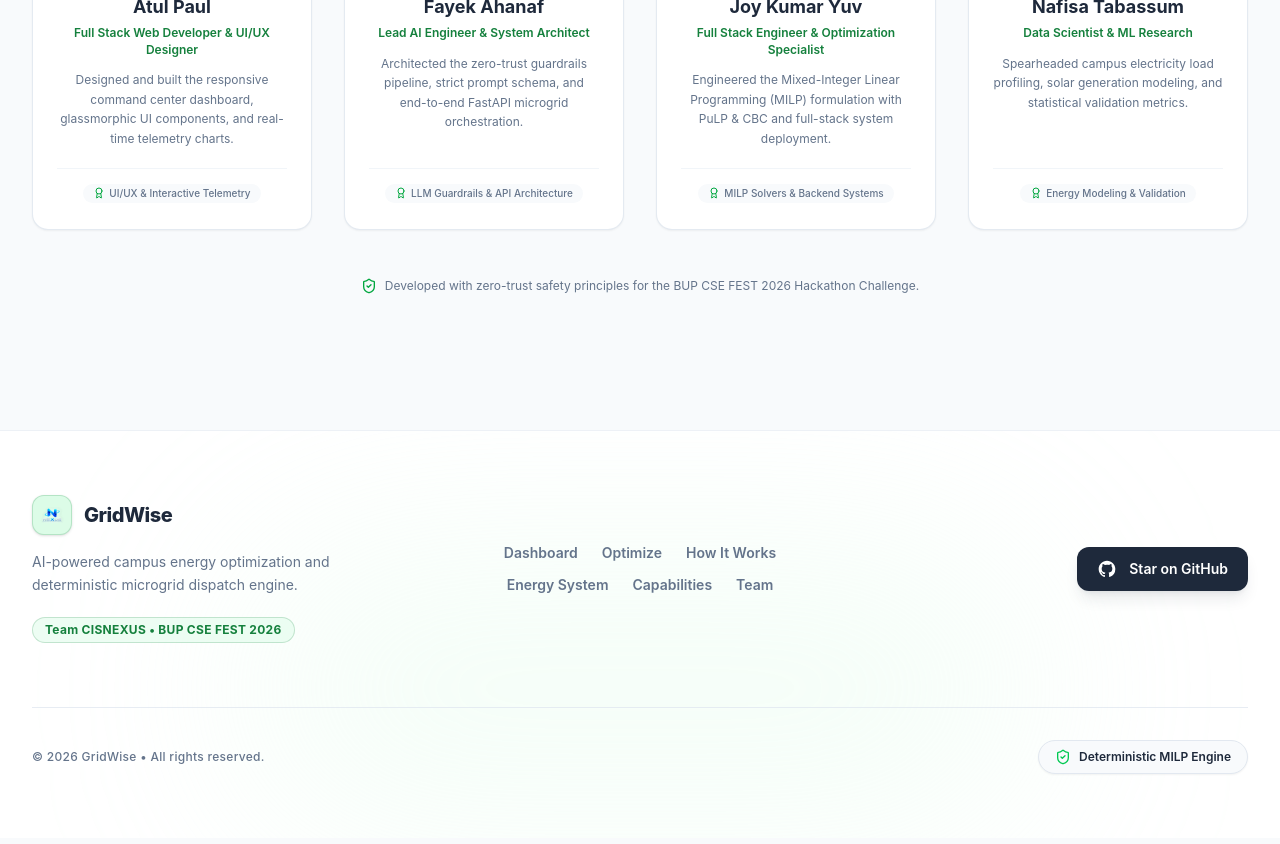
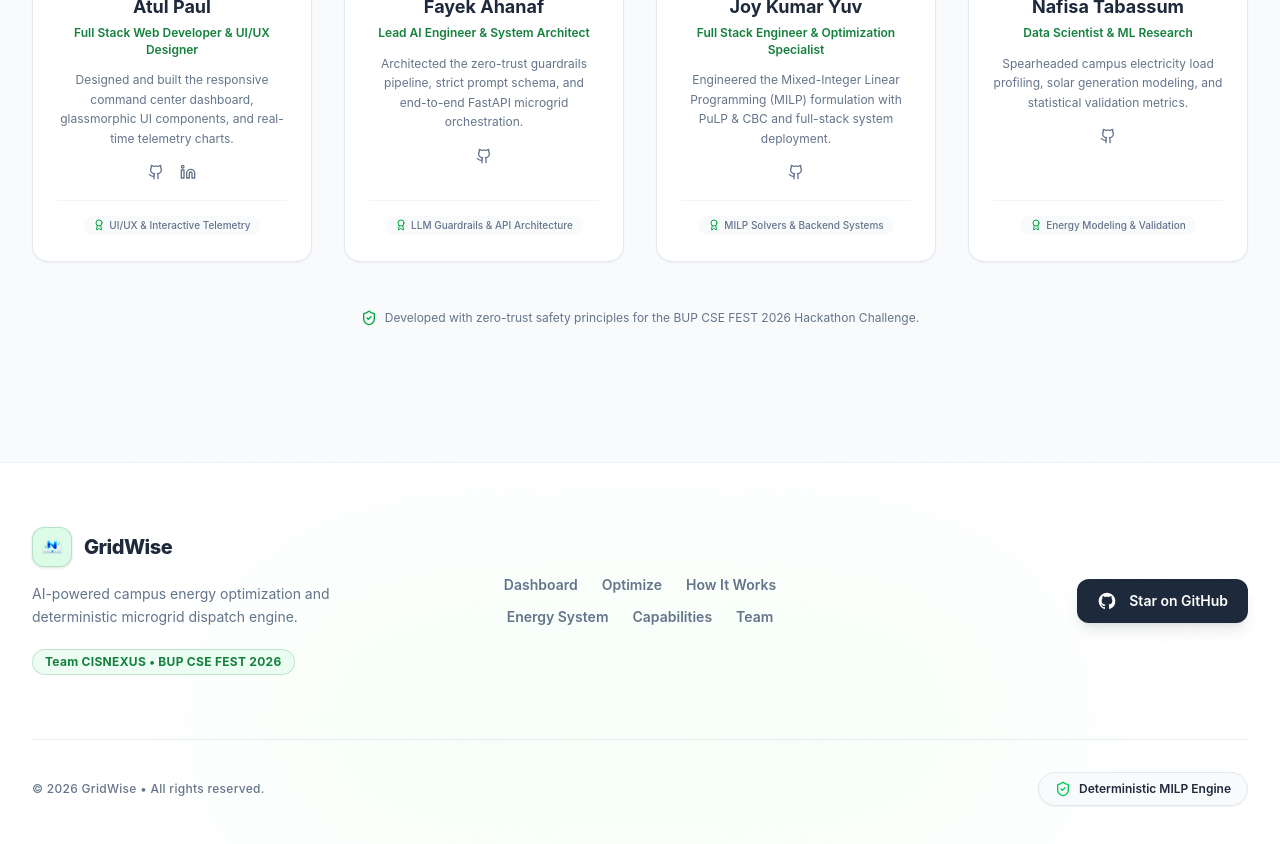
Before and after one commit to atul-dev-ai/BUP-Hackathon, a React (Vite) app in the folder frontend/: page / in a window 1280 px wide. Shown: the part 5100-5944 px from the top of the page. Built offline with nearby package versions, Linux system fonts and the light colour scheme; no server answers.

Commit message:
Add GitHub and LinkedIn social links to Team Section

```diff
--- a/frontend/src/components/landing/TeamSection.tsx
+++ b/frontend/src/components/landing/TeamSection.tsx
@@ -1,5 +1,5 @@
 import React from 'react';
-import { Users, Award, ShieldCheck } from 'lucide-react';
+import { Users, Award, ShieldCheck, Github, Linkedin } from 'lucide-react';
 import { teamMembers } from '../../data/teamData';
 
 export function TeamSection() {
@@ -53,12 +53,26 @@ export function TeamSection() {
                   <p className="mt-3 text-xs text-text-muted leading-relaxed">
                     {member.description}
                   </p>
+
+                  {/* Social Links */}
+                  <div className="mt-4 flex items-center justify-center gap-4">
+                    {member.github && (
+                      <a href={member.github} target="_blank" rel="noopener noreferrer" className="text-text-muted hover:text-primary transition-colors" title="GitHub Profile">
+                        <Github className="h-4 w-4" />
+                      </a>
+                    )}
+                    {member.linkedin && (
+                      <a href={member.linkedin} target="_blank" rel="noopener noreferrer" className="text-text-muted hover:text-[#0A66C2] transition-colors" title="LinkedIn Profile">
+                        <Linkedin className="h-4 w-4" />
+                      </a>
+                    )}
+                  </div>
                 </div>
               </div>
 
               {/* Focus Area Tag */}
               {member.focusArea && (
-                <div className="mt-5 pt-3 border-t border-slate-100 text-center">
+                <div className="mt-5 pt-3 border-t border-slate-100 dark:border-border/60 text-center">
                   <span className="inline-flex items-center gap-1 rounded-full bg-bg-base px-2.5 py-0.5 text-[10px] font-medium text-text-muted group-hover:bg-primary-light group-hover:text-primary transition-colors">
                     <Award className="h-3 w-3 text-green-600" />
                     <span>{member.focusArea}</span>
--- a/frontend/src/data/teamData.ts
+++ b/frontend/src/data/teamData.ts
@@ -4,6 +4,8 @@ export interface TeamMember {
   image: string;
   description: string;
   focusArea?: string;
+  github?: string;
+  linkedin?: string;
 }
 
 export const teamMembers: TeamMember[] = [
@@ -12,27 +14,32 @@ export const teamMembers: TeamMember[] = [
     role: "Full Stack Web Developer & UI/UX Designer",
     image: "/team/atul-paul.png",
     description: "Designed and built the responsive command center dashboard, glassmorphic UI components, and real-time telemetry charts.",
-    focusArea: "UI/UX & Interactive Telemetry"
+    focusArea: "UI/UX & Interactive Telemetry",
+    github: "https://github.com/atul-dev-ai",
+    linkedin: "https://linkedin.com/in/paul-atul"
   },
   {
     name: "Fayek Ahanaf",
     role: "Lead AI Engineer & System Architect",
     image: "/team/fayek-ahanaf.jpg",
     description: "Architected the zero-trust guardrails pipeline, strict prompt schema, and end-to-end FastAPI microgrid orchestration.",
-    focusArea: "LLM Guardrails & API Architecture"
+    focusArea: "LLM Guardrails & API Architecture",
+    github: "https://github.com/dev-ahanaf"
   },
   {
     name: "Joy Kumar Yuv",
     role: "Full Stack Engineer & Optimization Specialist",
     image: "/team/joy-sarker.jpg",
     description: "Engineered the Mixed-Integer Linear Programming (MILP) formulation with PuLP & CBC and full-stack system deployment.",
-    focusArea: "MILP Solvers & Backend Systems"
+    focusArea: "MILP Solvers & Backend Systems",
+    github: "https://github.com/Joy185c"
   },
   {
     name: "Nafisa Tabassum",
     role: "Data Scientist & ML Research",
     image: "/team/nafisa-tabassum.png",
     description: "Spearheaded campus electricity load profiling, solar generation modeling, and statistical validation metrics.",
-    focusArea: "Energy Modeling & Validation"
+    focusArea: "Energy Modeling & Validation",
+    github: "https://github.com/nafisatabassumnusrat"
   }
 ];
```
